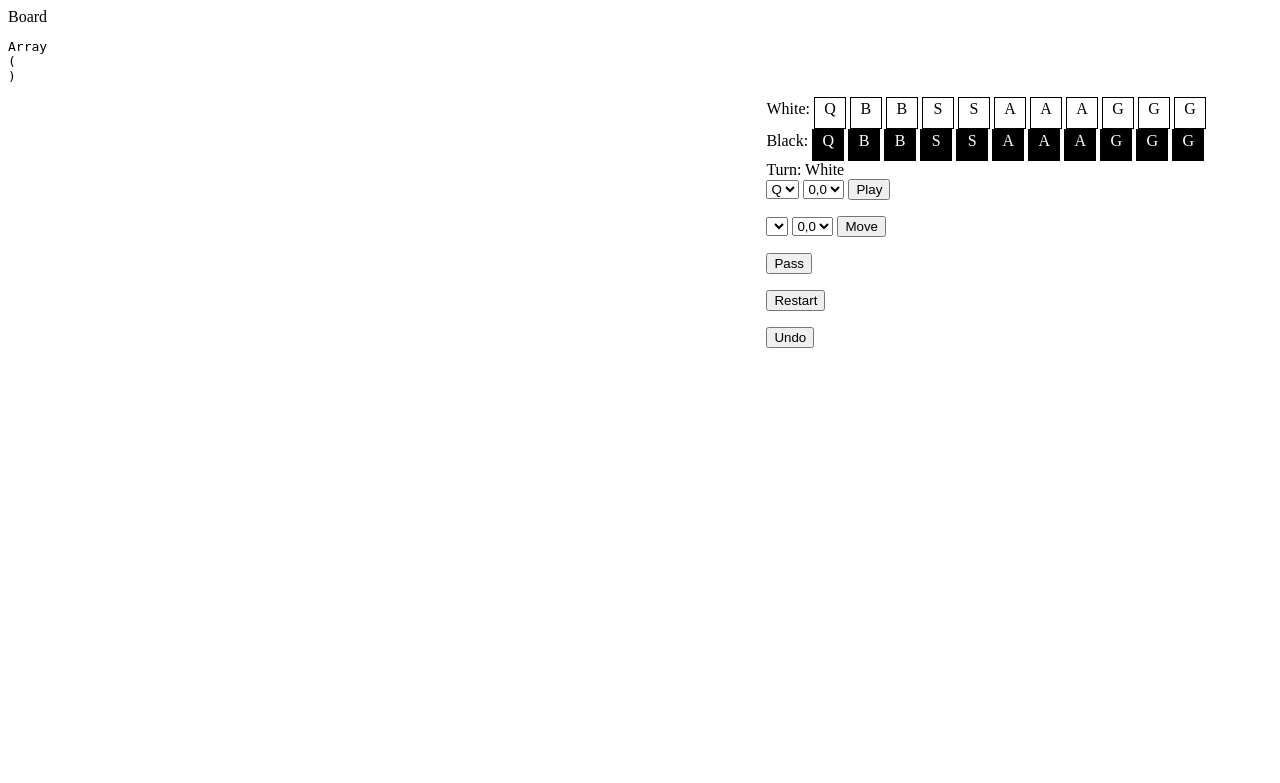
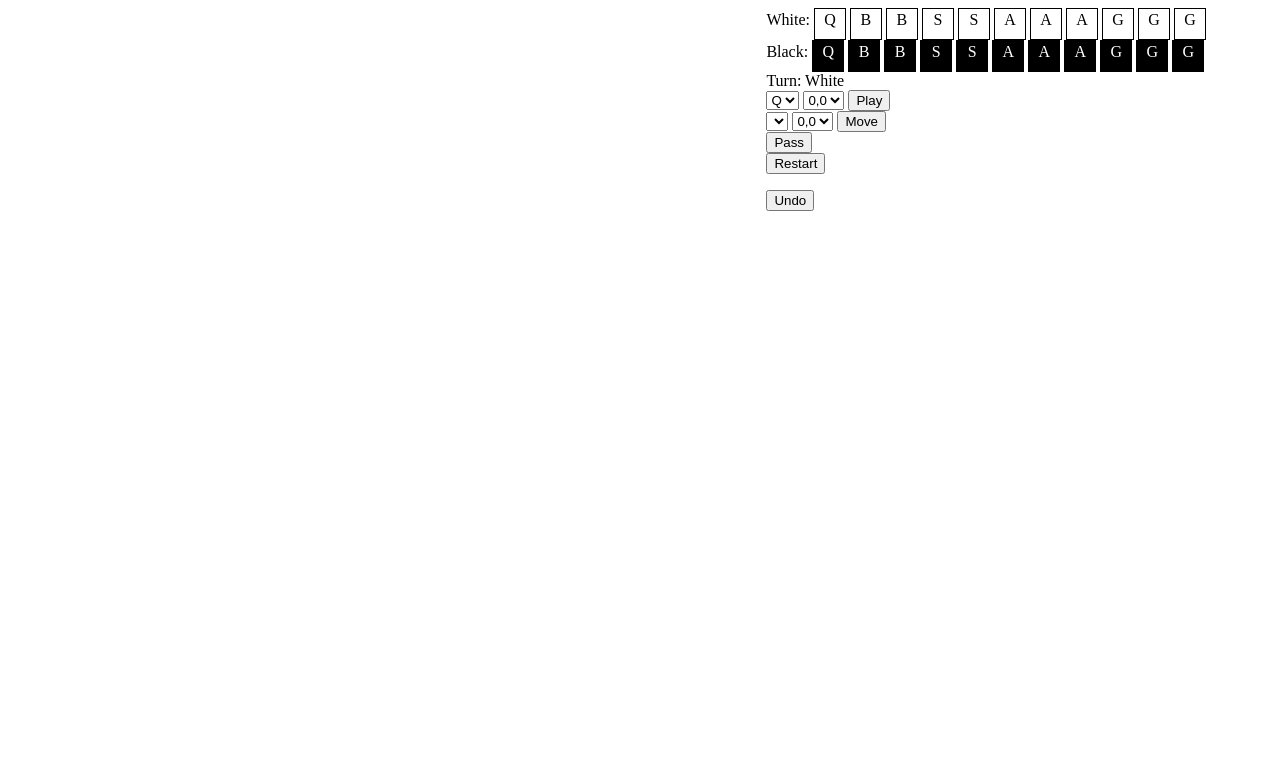
Before and after one commit to wilkebouwer/itvb23ows-starter-code, a PHP site: page / in a window 1280 px wide. Shown: the top 783 px of the page. After the commit the page ends 211 px from the top, so only its background shows below. Run offline with PHP 8.4, Linux system fonts and the light colour scheme; data that the repository does not hold is empty.

Commit message:
Forgot to comment out print

```diff
--- a/app/src/index.php
+++ b/app/src/index.php
@@ -64,8 +64,8 @@
     $to = $boardHandler->getPossiblePositions();
 
     // TODO: Debug
-    print("Board");
-    print("<pre>".print_r($board,true)."</pre>");
+    //print("Board");
+    //print("<pre>".print_r($board,true)."</pre>");
 
     // Used later to print White and Black's hand
     function printHand($hand, $player) {
```
